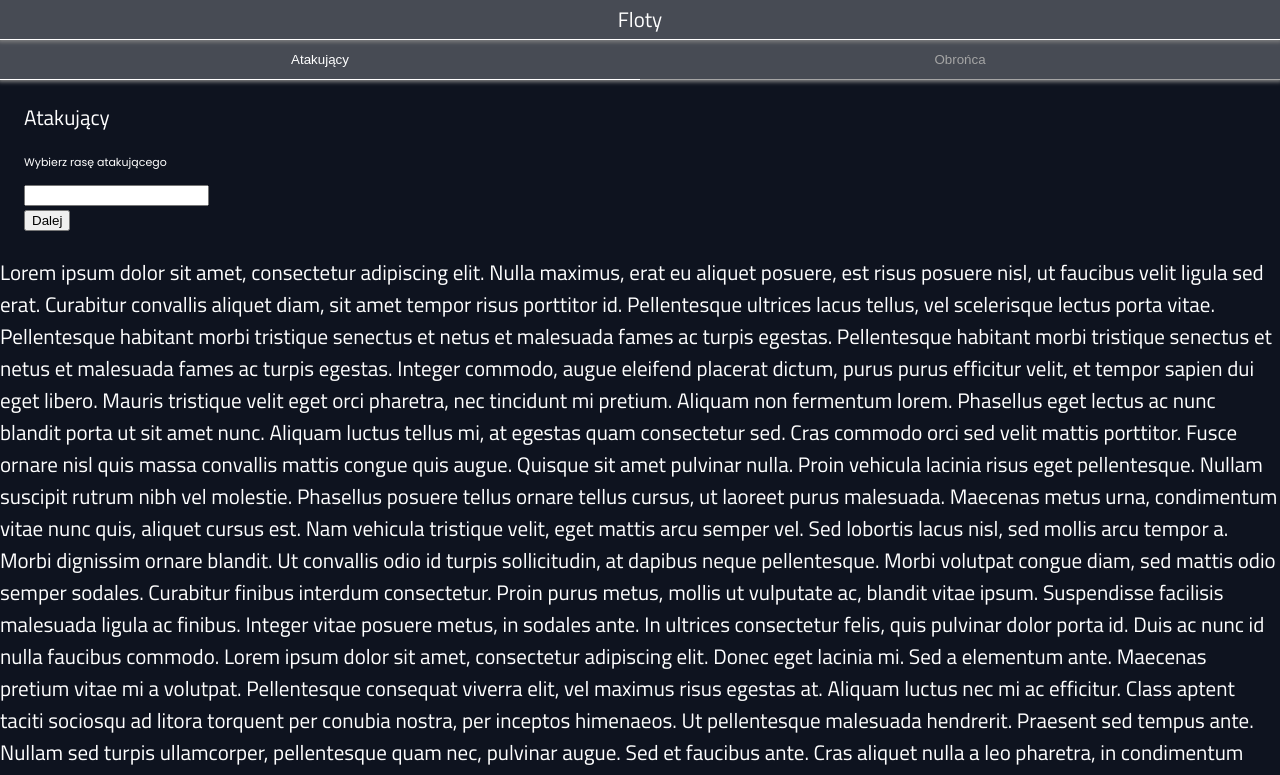
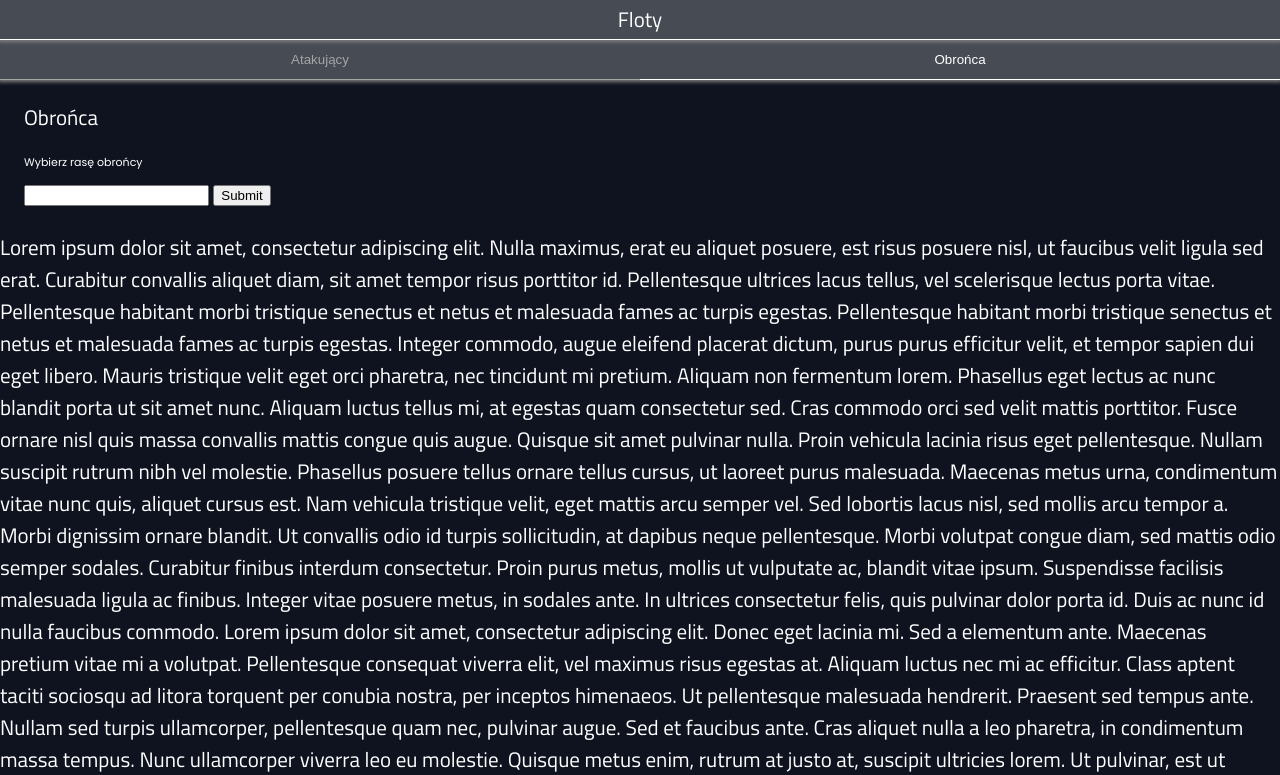
Before and after one commit to mateusz-bozek/twilight-imperium, a plain HTML site: page index.html in a window 1280 px wide. Both pictures are taken after a click on the button "Dalej". Shown: the top 775 px of the page. Drawn offline with Linux system fonts and the light colour scheme.

Commit message:
Improved fleet tab switch script

```diff
--- a/index.html
+++ b/index.html
@@ -14,10 +14,10 @@
         </div>
         <div class="content">
             <div class="fleet-tab">
-                <button class="fleet-tab-links" onclick="openCity(event, 'attacker')" id="defaultOpen">Atakujący</button>
-                <button class="fleet-tab-links" onclick="openCity(event, 'defender')">Obrońca</button>
+                <button class="fleet-tab-links" onclick="openAttackerTab(event, 'attacker')" id="attacker-button">Atakujący</button>
+                <button class="fleet-tab-links" onclick="openDefenderTab(event, 'defender')" id="defender-button">Obrońca</button>
             </div>
-            <div id="attacker" class="fleet-tab-content">
+            <div id="attacker-content" class="fleet-tab-content">
                 <p class="text">Atakujący</p>
                 <p class="text-sm">Wybierz rasę atakującego</p>
                 <form>
@@ -42,9 +42,9 @@
                         <option value="Klan Saar">
                     </datalist>
                 </form>
-                <button class="next-button" onclick="nextTab(event)">Dalej</button>
+                <button class="next-button" onclick="openDefenderTab(event, 'attacker')">Dalej</button>
             </div>
-            <div id="defender" class="fleet-tab-content">
+            <div id="defender-content" class="fleet-tab-content">
                 <p class="text">Obrońca</p>
                 <p class="text-sm">Wybierz rasę obrońcy</p>
                 <form>
--- a/js/app.js
+++ b/js/app.js
@@ -1,18 +1,16 @@
-document.getElementById("defaultOpen").click();
+document.getElementById("attacker-button").click();
 
 
-function openCity(evt, cityName) {
-    var i, fleetTabContent, fleetTabLinks;
-    fleetTabContent = document.getElementsByClassName("fleet-tab-content");
-    for (i = 0; i < fleetTabContent.length; i++) {
-      fleetTabContent[i].style.display = "none";
-    }
+function openAttackerTab() {
+  document.getElementById("defender-button").classList.remove("active");
+  document.getElementById("attacker-button").classList.add("active");
+  document.getElementById("defender-content").style.display = "none";
+  document.getElementById("attacker-content").style.display = "block";
+}
 
-    fleetTabLinks = document.getElementsByClassName("fleet-tab-links");
-    for (i = 0; i < fleetTabLinks.length; i++) {
-      fleetTabLinks[i].className = fleetTabLinks[i].className.replace(" active", "");
-    }
-
-    document.getElementById(cityName).style.display = "block";
-    evt.currentTarget.className += " active";
-  }
+function openDefenderTab() {
+  document.getElementById("attacker-button").classList.remove("active");
+  document.getElementById("defender-button").classList.add("active");
+  document.getElementById("attacker-content").style.display = "none";
+  document.getElementById("defender-content").style.display = "block";
+}
```
